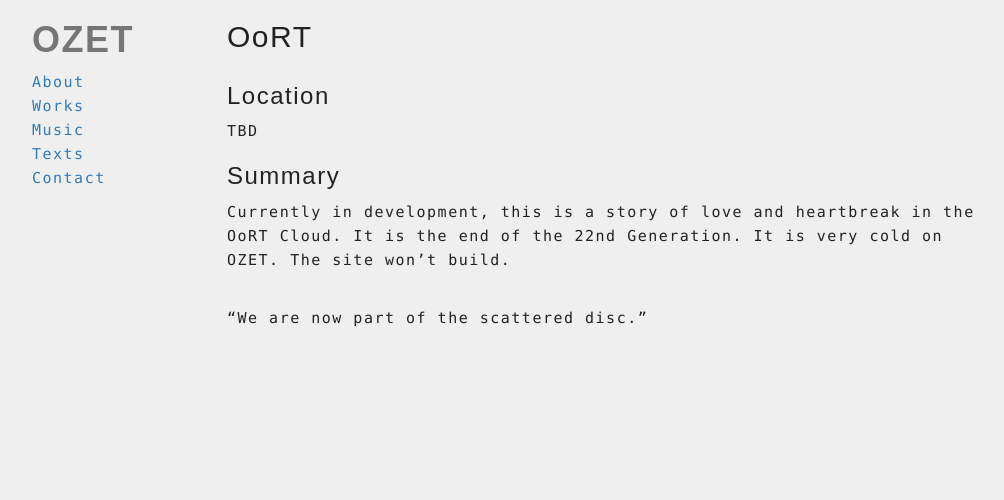
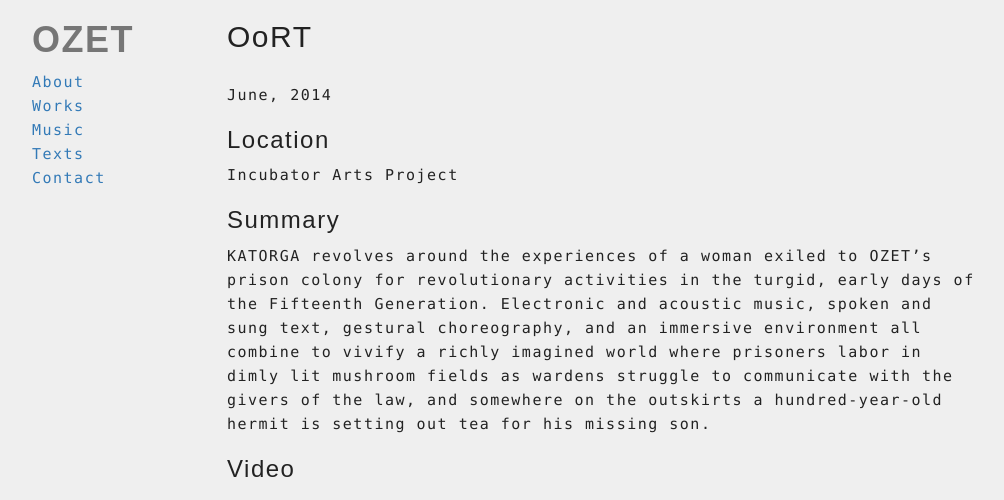
Before and after one commit to the-ozet/the-ozet.github.io, a Jekyll site: the page built from _works/oort.md, in a window 1280 px wide. Shown: the top 500 px of the page, without its empty margins (38-1042 px from the left). Built offline with Jekyll 4.4.1, drawn with Linux system fonts in a browser that asks for light colours; nearby versions of some CDN libraries; some of the changed text lies outside the part shown; grey boxes are pictures that could not be loaded.

Commit message:
try oort again?

```diff
--- a/_works/oort.md
+++ b/_works/oort.md
@@ -1,18 +1,48 @@
 ---
-main_img: "OoRT_3.jpg"
+main_img: "katorga-becky.png"
 category: Works
 title: OoRT
-date: 2017-06-24
-year: 2017
+date: 2014-06-24
+year: 2014
 ---
 ## OoRT
+June, 2014
 
 ### Location
 
-TBD
+Incubator Arts Project
 
 ### Summary
 
-Currently in development, this is a story of love and heartbreak in the OoRT Cloud.  It is the end of the 22nd Generation.  It is very cold on OZET.  The site won't build.<br><br>
+KATORGA revolves around the experiences of a woman exiled to OZET’s prison colony for revolutionary activities in the turgid, early days of the Fifteenth Generation. Electronic and acoustic music, spoken and sung text, gestural choreography, and an immersive environment all combine to vivify a richly imagined world where prisoners labor in dimly lit mushroom fields as wardens struggle to communicate with the givers of the law, and somewhere on the outskirts a hundred-year-old hermit is setting out tea for his missing son.
 
-“We are now part of the scattered disc.”
+### Video
+
+{% include video.html video_id="wHLYr1vFuKM" title="Katorga: Section 1" description="The woman arrives.<br><br><em>What beauty behind us.<br>Silver eyeball, see us and turn.<br>Forget everything all you won</em>" %}
+{% include video.html video_id="GRsBWHgtl7Y" title="Katorga: Section 4c" description="The Warden.<br><br><em>Take your harvest to the scale.<br>Look around!  Who can speak for her Cousins?<br>You!  To the scale!  Now!</em>" %}
+{% include video.html video_id="ayrH2A1RVXc" title="Katorga: Section 7 &amp; 8" description="<em>As for me, she said, I shall be quite satisfied to leave a world where action is never sister of the dream.</em>" %}
+
+### Performers
+
+Becky Baumwoll: acting<br>
+Daniel Baker: voice, chimes<br>
+Scott Blumenthal: guitar<br>
+Brendan Dougherty: drums, electronics<br>
+Paula Matthusen: live vocal processing<br>
+Aaron Meicht: trumpet, keyboards, electronics<br>
+Matt Mitchell: piano, keyboards, electronics<br>
+
+### Designers / Crew
+
+Britt Plunkett: set<br>
+Thomas Dunn: lights<br>
+Kathleen Geldard: costumes<br>
+Dan Scully: video<br>
+Broken Chord: sound
+Jesse Perez: performance consultant
+
+### Press
+
+"[Bidding Farewell to a Home of Visionary Art with Space Travel and a Vodka Shot](http://www.nytimes.com/2014/06/26/theater/incubator-arts-projects-katorga-an-ozet-performance.html?_r=0)", <em>The New York Times</em>, June 25, 2013
+
+"[Katorga: An Ozet Performance](http://www.timeout.com/newyork/theater/katorga-an-ozet-performance)", Time Out New York, June 26, 2014
```
Also changed, not shown: _works/gabanga.md (deleted, +0 -48 lines).
